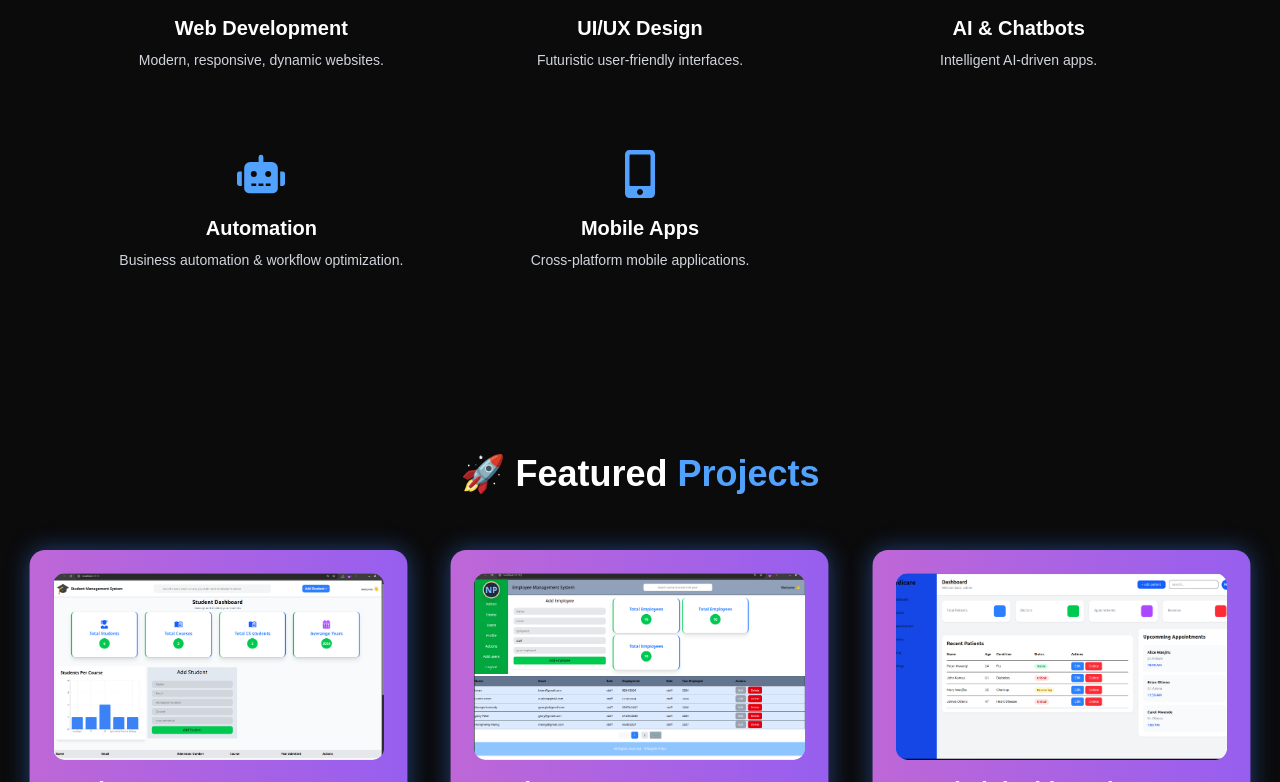
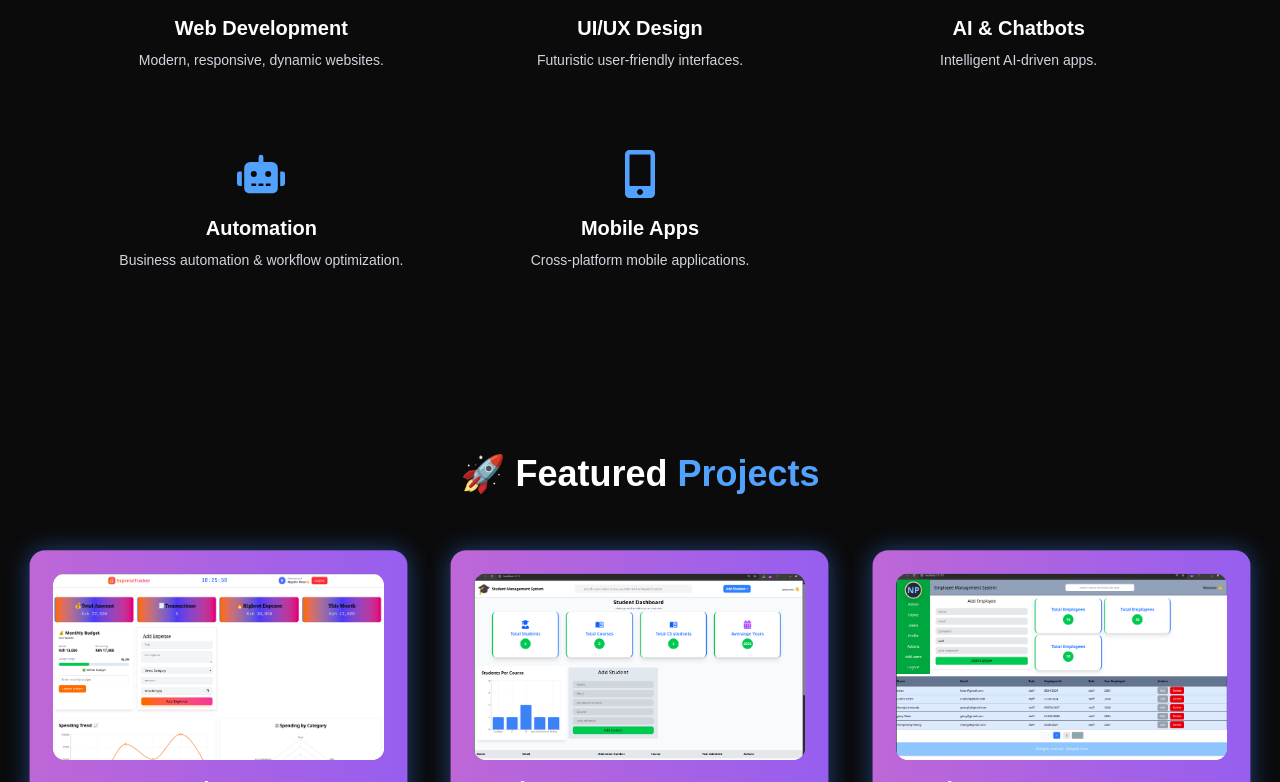
Before and after one commit to Naptile/naptile-portfolio, a Next.js app: page / in a window 1280 px wide. Shown: the part 2018-2800 px from the top of the page. Built offline with nearby package versions, Linux system fonts and the light colour scheme.

Commit message:
added expenseTracker project

```diff
--- a/components/Projects.jsx
+++ b/components/Projects.jsx
@@ -4,6 +4,17 @@ import { motion } from "framer-motion";
 import Particles from "react-tsparticles";
 
 const projects = [
+   {
+    title: "Expense Tracker",
+    description: "A full-stack expense management application built with the MERN stack. The application allows users to securely manage their personal expenses, set monthly budgets, analyze spending patterns, and monitor their financial activity through an interactive dashboard.",
+    tech: ["MONGODB","express","Node js","Vite", "React", "Tailwind","Javascript (ES6)"],
+    link: "https://expense-tracker-beta-woad.vercel.app/",
+    image: "/expenseTracker.png",
+    github:"https://github.com/Naptile/expenseTracker.git"
+  },
+
+
+
    {
     title: "Student Management System",
     description: "A Full Stack modern responsive student managementy system built with MERN stack Technology",
```
Also changed, not shown: public/expenseTracker.png (added).
